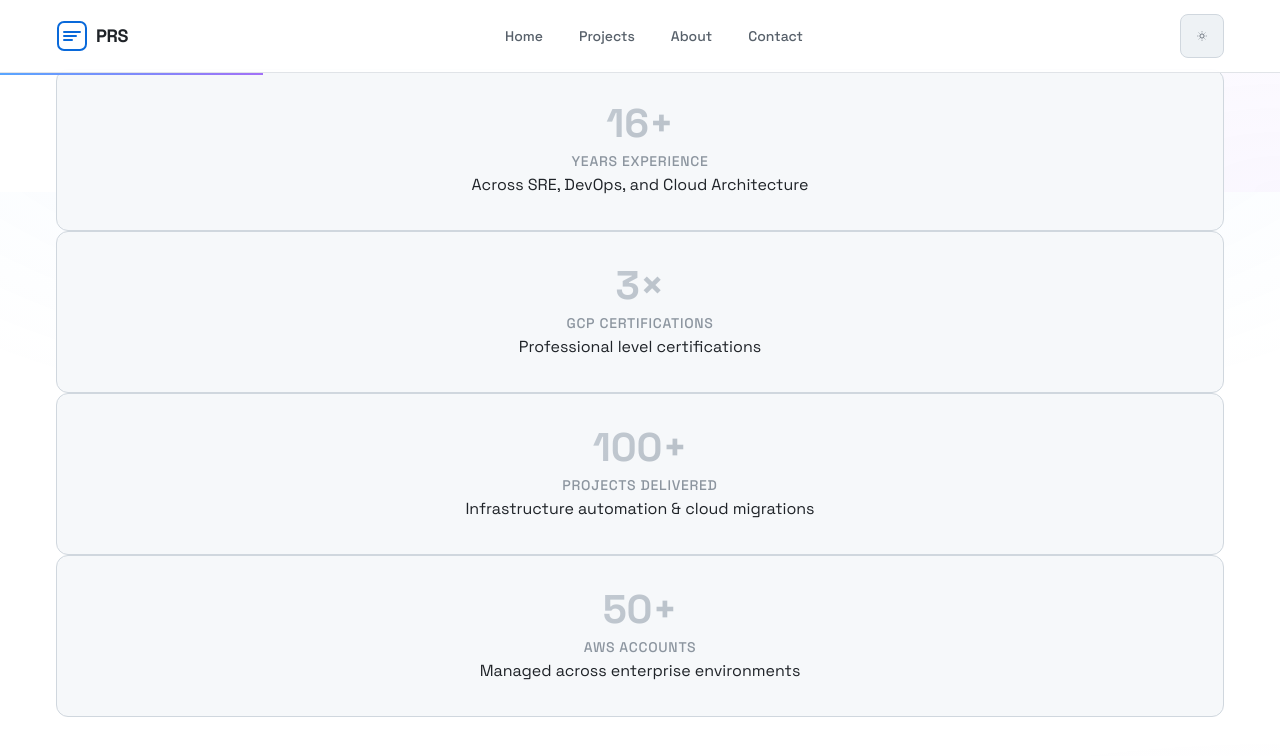
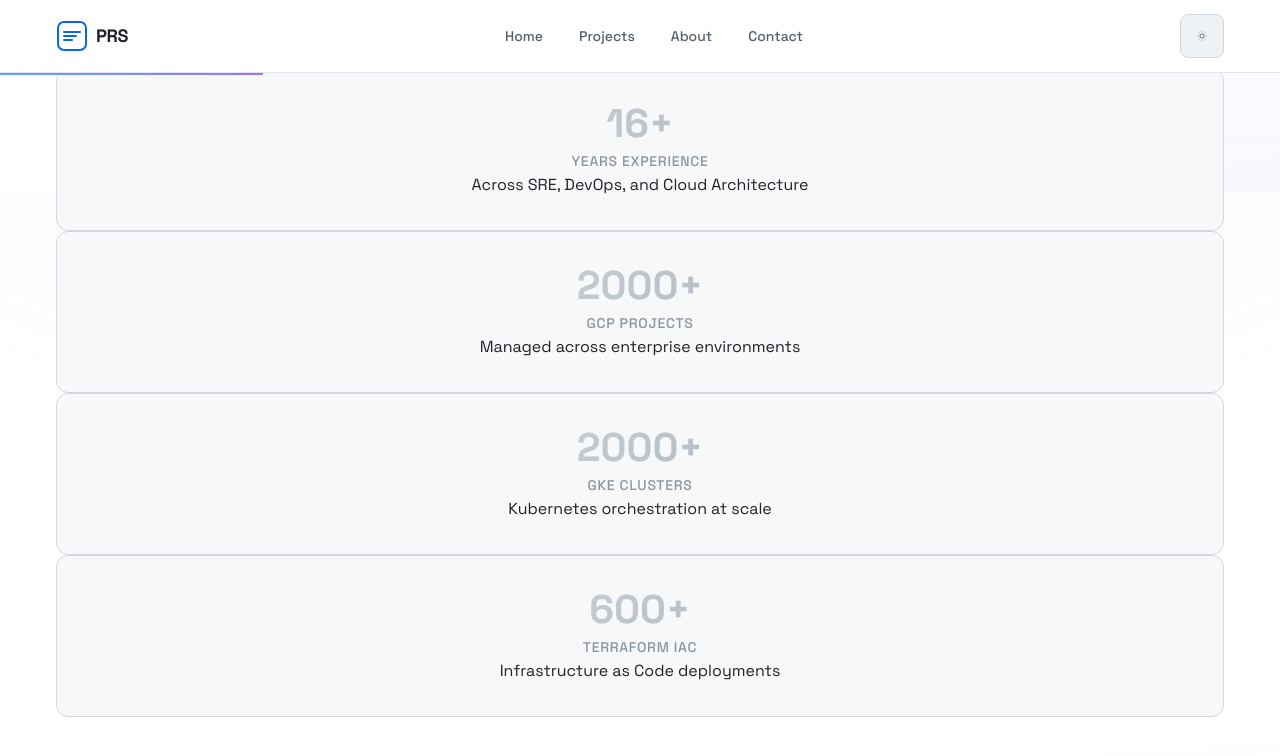
Before and after one commit to priyaranjan-sahu/priyaranjan-sahu.github.io, a Jekyll site: the page built from index.md, in a window 1280 px wide and 900 px high, scrolled down 1608 px. Shown: the top 756 px of the window. Built offline with Jekyll 4.4.1, drawn with Linux system fonts in a browser that asks for light colours; some of the changed text lies outside the part shown.

Commit message:
feat: add infrastructure scale metrics
- Added 2000+ GCP Projects, 2000+ GKE Clusters
- Added 600+ Terraform IaC, 100+ Azure Resources
- Added 10+ OCI Compartments
- Added 500+ Linux Servers, 100+ Windows Servers
- Added Cloud Coverage section to index
- Updated About page stats with real metrics

```diff
--- a/index.md
+++ b/index.md
@@ -105,19 +105,71 @@
         <div class="stat-description">Across SRE, DevOps, and Cloud Architecture</div>
       </div>
       <div class="stat-card reveal delay-1">
-        <div class="stat-value">3×</div>
-        <div class="stat-label">GCP Certifications</div>
-        <div class="stat-description">Professional level certifications</div>
+        <div class="stat-value">2000+</div>
+        <div class="stat-label">GCP Projects</div>
+        <div class="stat-description">Managed across enterprise environments</div>
       </div>
       <div class="stat-card reveal delay-2">
-        <div class="stat-value">100+</div>
-        <div class="stat-label">Projects Delivered</div>
-        <div class="stat-description">Infrastructure automation & cloud migrations</div>
+        <div class="stat-value">2000+</div>
+        <div class="stat-label">GKE Clusters</div>
+        <div class="stat-description">Kubernetes orchestration at scale</div>
       </div>
       <div class="stat-card reveal delay-3">
-        <div class="stat-value">50+</div>
-        <div class="stat-label">AWS Accounts</div>
-        <div class="stat-description">Managed across enterprise environments</div>
+        <div class="stat-value">600+</div>
+        <div class="stat-label">Terraform IaC</div>
+        <div class="stat-description">Infrastructure as Code deployments</div>
+      </div>
+    </div>
+  </div>
+</section>
+
+<!-- Cloud Coverage Section -->
+<section class="section" id="cloud-coverage">
+  <div class="container">
+    <h2 class="section-title text-center reveal">Cloud Coverage</h2>
+    <p class="section-subtitle text-center reveal delay-1">Multi-cloud infrastructure managed across global environments</p>
+    <div class="stats-grid reveal delay-2">
+      <div class="stat-card">
+        <div class="stat-value">2000+</div>
+        <div class="stat-label">GCP Projects</div>
+        <div class="stat-description">Compute Engine, GKE, Cloud Functions</div>
+      </div>
+      <div class="stat-card">
+        <div class="stat-value">100+</div>
+        <div class="stat-label">Azure Resources</div>
+        <div class="stat-description">VMs, AKS, Blob Storage, Cosmos DB</div>
+      </div>
+      <div class="stat-card">
+        <div class="stat-value">10+</div>
+        <div class="stat-label">OCI Compartments</div>
+        <div class="stat-description">Oracle Cloud Infrastructure</div>
+      </div>
+      <div class="stat-card">
+        <div class="stat-value">500+</div>
+        <div class="stat-label">Linux Servers</div>
+        <div class="stat-description">RHEL, CentOS, Ubuntu, Debian</div>
+      </div>
+    </div>
+    <div class="stats-grid reveal delay-3" style="margin-top: var(--space-4);">
+      <div class="stat-card">
+        <div class="stat-value">100+</div>
+        <div class="stat-label">Windows Servers</div>
+        <div class="stat-description">Windows Server, Active Directory</div>
+      </div>
+      <div class="stat-card">
+        <div class="stat-value">600+</div>
+        <div class="stat-label">Terraform IaC</div>
+        <div class="stat-description">Multi-cloud infrastructure modules</div>
+      </div>
+      <div class="stat-card">
+        <div class="stat-value">2000+</div>
+        <div class="stat-label">GKE Clusters</div>
+        <div class="stat-description">Kubernetes orchestration at scale</div>
+      </div>
+      <div class="stat-card">
+        <div class="stat-value">10M+</div>
+        <div class="stat-label">Monthly Users</div>
+        <div class="stat-description">Infrastructure serving at scale</div>
       </div>
     </div>
   </div>
```
Also changed, not shown: about.md (+24 -6 lines).
